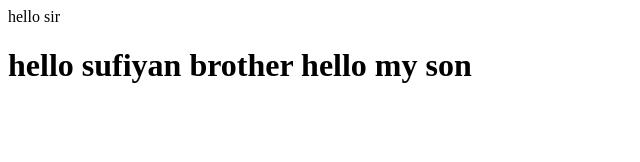
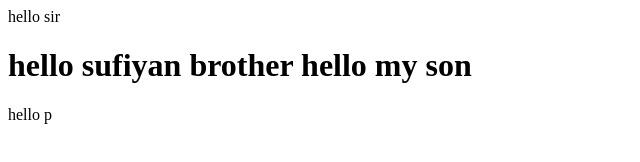
Before and after one commit to Sufiyanahmad325/reviesGit, a plain HTML site: page index.html in a window 1280 px wide. Shown: the full height of the page, 0-640 px from the left. Drawn offline with Linux system fonts and the light colour scheme.

Commit message:
fix some bugs

```diff
--- a/index.html
+++ b/index.html
@@ -6,3 +6,5 @@
     hello sufiyan brother
     hello my son
 </h1>
+
+<p>hello p</p>
--- a/style.css
+++ b/style.css
@@ -6,4 +6,5 @@
 
 h1{
     color: blue;
+
 }
```
